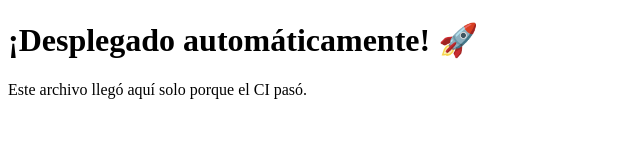
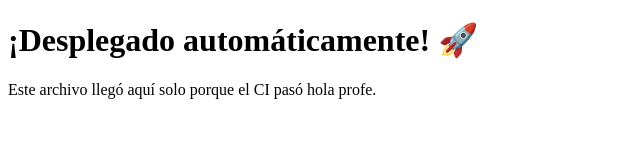
Before and after one commit to Nicolasleonlucero/demo-ci-cd, a website: page index.html in a window 1280 px wide. Shown: the full height of the page, 0-640 px from the left. Drawn offline with Linux system fonts and the light colour scheme.

Commit message:
integro la palabra HOLA PROFE

```diff
--- a/index.html
+++ b/index.html
@@ -3,6 +3,6 @@
 <head><title>Demo CI/CD</title></head>
 <body>
   <h1>¡Desplegado automáticamente! 🚀</h1>
-  <p>Este archivo llegó aquí solo porque el CI pasó.</p>
+  <p>Este archivo llegó aquí solo porque el CI pasó hola profe.</p>
 </body>
 </html>
```
